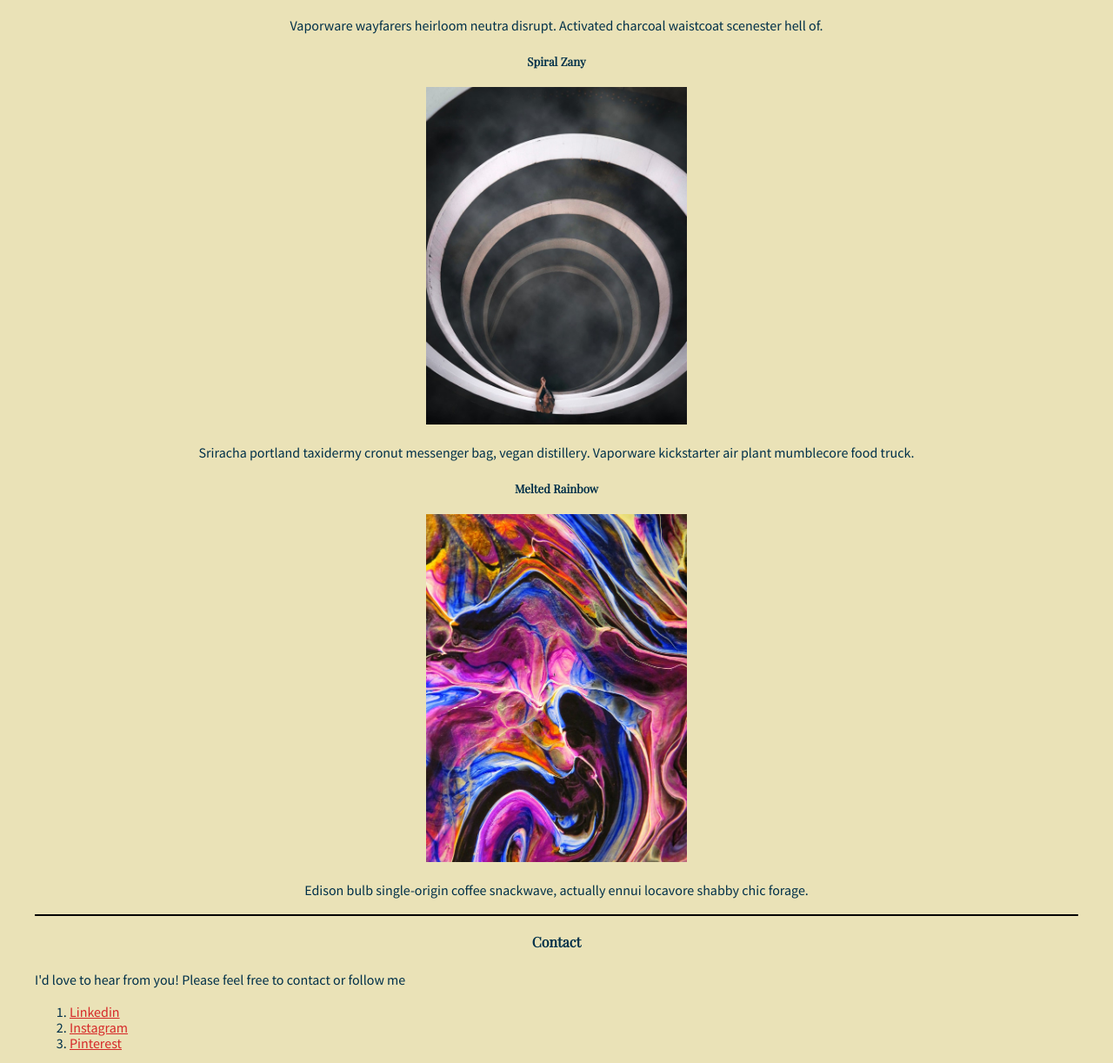
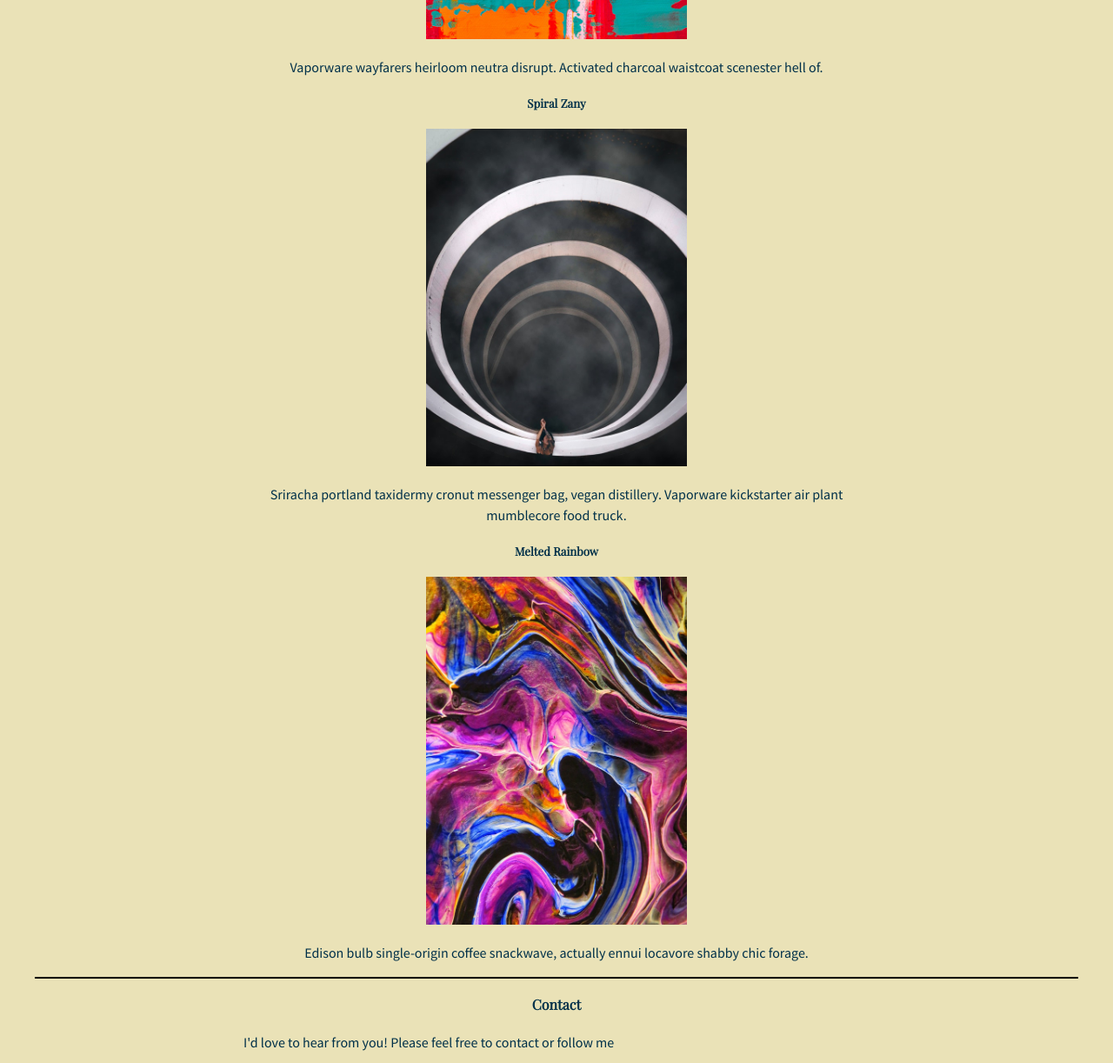
Before and after one commit to xints/Pete-Thinkful, a plain HTML site: page index.html in a window 1280 px wide. Shown: the part 1327-2549 px from the top of the page at 87% size. Drawn offline with nearby package versions, Linux system fonts and the light colour scheme.

Commit message:
Update style.css

```diff
--- a/style.css
+++ b/style.css
@@ -21,7 +21,7 @@ h5{
 }
 nav{ text-align: center;
    word-spacing:1cm;}
-margin:auto;
+
 
 }
 article {
@@ -31,18 +31,22 @@ article {
 
 }
 article div {
-  text-align: center;
-  width: 100%;
+
 }
 
 p {
   line-height: 1.5;
+  margin-left:20%;
+  margin-right:20%;
 }
-
+ul,ol{
+  margin-left:20%;
+  margin-right:20%;
+}
 /* The div container constrains the content width within the main container to 600px */
 div {
   text-align: center;
-  margin: auto;
+
   width: 100%;
 }
 
@@ -72,3 +76,7 @@ a:link    { color: #d62828;  }
 a:visited { color: #purple;   }
 a:hover   { color: #f77f00; }
  }
+footer{
+  text-align:center;
+  width:100%;
+      }
```
